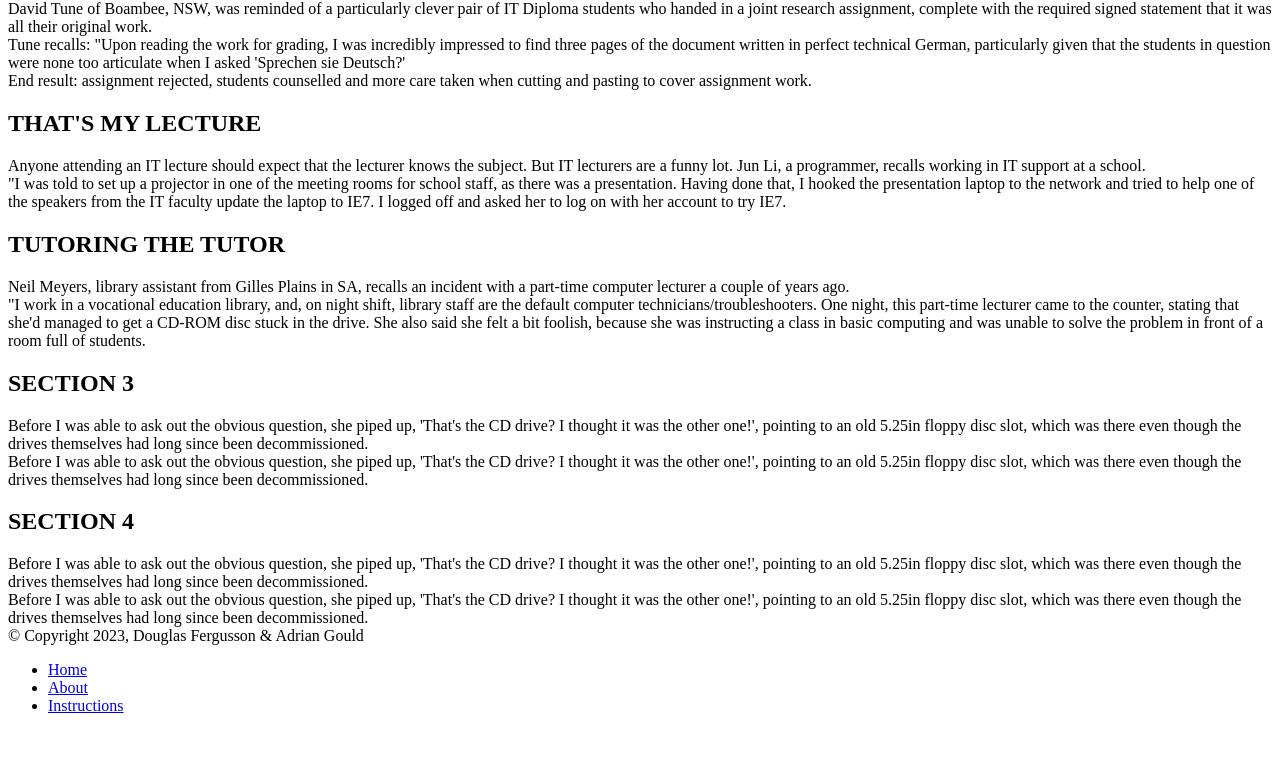
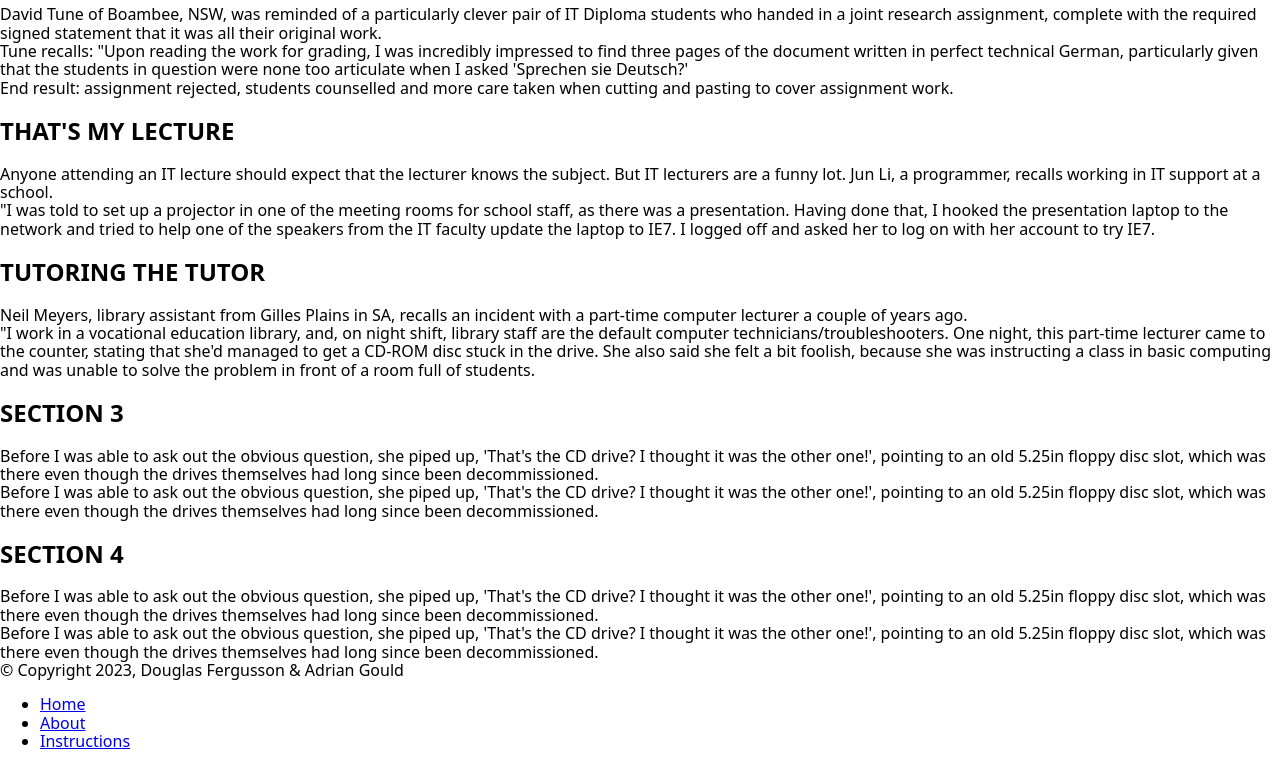
Before and after one commit to djferg/C4Prog-WT-Port, a plain HTML site: page phase-2/index.html in a window 1280 px wide. Shown: the part 593-1360 px from the top of the page. Before the commit the page ends 1324 px from the top, so only its background shows below. Drawn offline with Linux system fonts and the light colour scheme.

Commit message:
feat: Add modern-normalize.css from css-tricks

```diff
--- /dev/null
+++ b/phase-2/assets/css/modern-normalize.css
@@ -0,0 +1,274 @@
+/*! modern-normalize v2.0.0 | MIT License | https://github.com/sindresorhus/modern-normalize */
+
+/*
+Document
+========
+*/
+
+/**
+Use a better box model (opinionated).
+*/
+
+*,
+::before,
+::after {
+	box-sizing: border-box;
+}
+
+html {
+	/* Improve consistency of default fonts in all browsers. (https://github.com/sindresorhus/modern-normalize/issues/3) */
+	font-family:
+		system-ui,
+		'Segoe UI',
+		Roboto,
+		Helvetica,
+		Arial,
+		sans-serif,
+		'Apple Color Emoji',
+		'Segoe UI Emoji';
+	line-height: 1.15; /* 1. Correct the line height in all browsers. */
+	-webkit-text-size-adjust: 100%; /* 2. Prevent adjustments of font size after orientation changes in iOS. */
+	-moz-tab-size: 4; /* 3. Use a more readable tab size (opinionated). */
+	tab-size: 4; /* 3 */
+}
+
+/*
+Sections
+========
+*/
+
+body {
+	margin: 0; /* Remove the margin in all browsers. */
+}
+
+/*
+Grouping content
+================
+*/
+
+/**
+1. Add the correct height in Firefox.
+2. Correct the inheritance of border color in Firefox. (https://bugzilla.mozilla.org/show_bug.cgi?id=190655)
+*/
+
+hr {
+	height: 0; /* 1 */
+	color: inherit; /* 2 */
+}
+
+/*
+Text-level semantics
+====================
+*/
+
+/**
+Add the correct text decoration in Chrome, Edge, and Safari.
+*/
+
+abbr[title] {
+	text-decoration: underline dotted;
+}
+
+/**
+Add the correct font weight in Edge and Safari.
+*/
+
+b,
+strong {
+	font-weight: bolder;
+}
+
+/**
+1. Improve consistency of default fonts in all browsers. (https://github.com/sindresorhus/modern-normalize/issues/3)
+2. Correct the odd 'em' font sizing in all browsers.
+*/
+
+code,
+kbd,
+samp,
+pre {
+	font-family:
+		ui-monospace,
+		SFMono-Regular,
+		Consolas,
+		'Liberation Mono',
+		Menlo,
+		monospace; /* 1 */
+	font-size: 1em; /* 2 */
+}
+
+/**
+Add the correct font size in all browsers.
+*/
+
+small {
+	font-size: 80%;
+}
+
+/**
+Prevent 'sub' and 'sup' elements from affecting the line height in all browsers.
+*/
+
+sub,
+sup {
+	font-size: 75%;
+	line-height: 0;
+	position: relative;
+	vertical-align: baseline;
+}
+
+sub {
+	bottom: -0.25em;
+}
+
+sup {
+	top: -0.5em;
+}
+
+/*
+Tabular data
+============
+*/
+
+/**
+1. Remove text indentation from table contents in Chrome and Safari. (https://bugs.chromium.org/p/chromium/issues/detail?id=999088, https://bugs.webkit.org/show_bug.cgi?id=201297)
+2. Correct table border color inheritance in Chrome and Safari. (https://bugs.chromium.org/p/chromium/issues/detail?id=935729, https://bugs.webkit.org/show_bug.cgi?id=195016)
+*/
+
+table {
+	text-indent: 0; /* 1 */
+	border-color: inherit; /* 2 */
+}
+
+/*
+Forms
+=====
+*/
+
+/**
+1. Change the font styles in all browsers.
+2. Remove the margin in Firefox and Safari.
+*/
+
+button,
+input,
+optgroup,
+select,
+textarea {
+	font-family: inherit; /* 1 */
+	font-size: 100%; /* 1 */
+	line-height: 1.15; /* 1 */
+	margin: 0; /* 2 */
+}
+
+/**
+Remove the inheritance of text transform in Edge and Firefox.
+*/
+
+button,
+select {
+	text-transform: none;
+}
+
+/**
+Correct the inability to style clickable types in iOS and Safari.
+*/
+
+button,
+[type='button'],
+[type='reset'],
+[type='submit'] {
+	-webkit-appearance: button;
+}
+
+/**
+Remove the inner border and padding in Firefox.
+*/
+
+::-moz-focus-inner {
+	border-style: none;
+	padding: 0;
+}
+
+/**
+Restore the focus styles unset by the previous rule.
+*/
+
+:-moz-focusring {
+	outline: 1px dotted ButtonText;
+}
+
+/**
+Remove the additional ':invalid' styles in Firefox.
+See: https://github.com/mozilla/gecko-dev/blob/2f9eacd9d3d995c937b4251a5557d95d494c9be1/layout/style/res/forms.css#L728-L737
+*/
+
+:-moz-ui-invalid {
+	box-shadow: none;
+}
+
+/**
+Remove the padding so developers are not caught out when they zero out 'fieldset' elements in all browsers.
+*/
+
+legend {
+	padding: 0;
+}
+
+/**
+Add the correct vertical alignment in Chrome and Firefox.
+*/
+
+progress {
+	vertical-align: baseline;
+}
+
+/**
+Correct the cursor style of increment and decrement buttons in Safari.
+*/
+
+::-webkit-inner-spin-button,
+::-webkit-outer-spin-button {
+	height: auto;
+}
+
+/**
+1. Correct the odd appearance in Chrome and Safari.
+2. Correct the outline style in Safari.
+*/
+
+[type='search'] {
+	-webkit-appearance: textfield; /* 1 */
+	outline-offset: -2px; /* 2 */
+}
+
+/**
+Remove the inner padding in Chrome and Safari on macOS.
+*/
+
+::-webkit-search-decoration {
+	-webkit-appearance: none;
+}
+
+/**
+1. Correct the inability to style clickable types in iOS and Safari.
+2. Change font properties to 'inherit' in Safari.
+*/
+
+::-webkit-file-upload-button {
+	-webkit-appearance: button; /* 1 */
+	font: inherit; /* 2 */
+}
+
+/*
+Interactive
+===========
+*/
+
+/*
+Add the correct display in Chrome and Safari.
+*/
+
+summary {
+	display: list-item;
+}
--- a/phase-2/index.html
+++ b/phase-2/index.html
@@ -3,9 +3,9 @@
 <head>
     <meta charset="UTF-8">
     <title>Douglas Fergusson | Web Tech | Cert 4 Prog</title>
+    <link rel="stylesheet" href="/assets/css/modern-normalize.css" />
 </head>
 <body>
-
 <header>
     <div>
         <h1>Site Name</h1>
```
